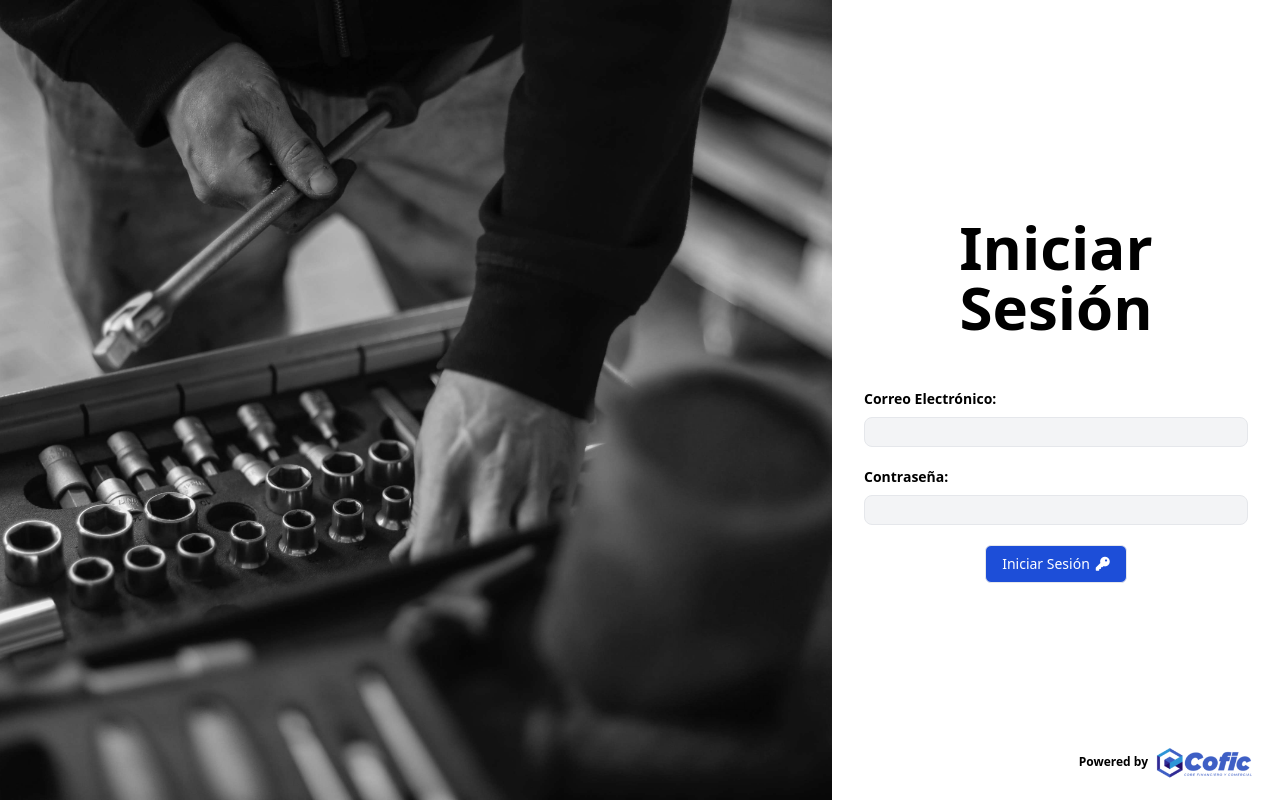
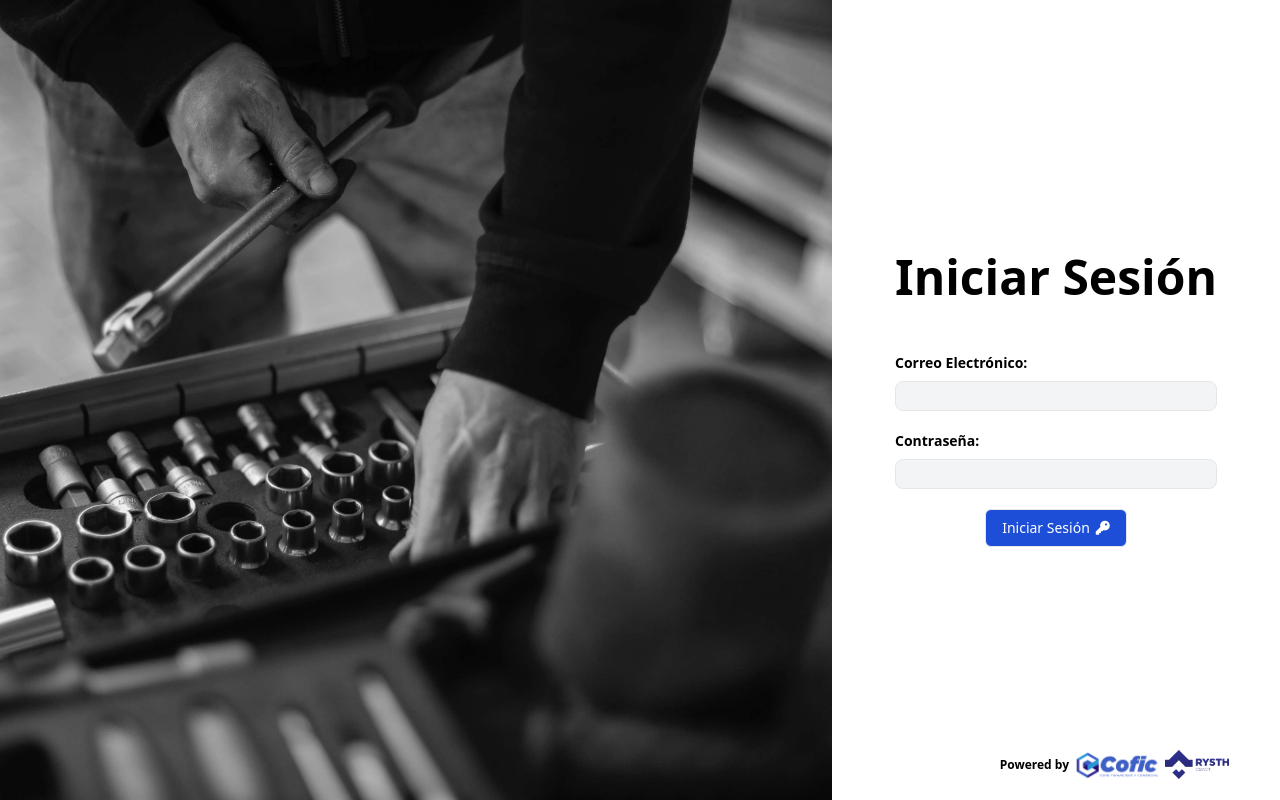
Before and after one commit to Rysth/REACT-MerkautoEC, a React (Create React App) app: page / in a window 1280 px wide. Built offline with nearby package versions, Linux system fonts and the light colour scheme.

Commit message:
Enhance design,

```diff
--- a/src/pages/Login/Login.js
+++ b/src/pages/Login/Login.js
@@ -5,7 +5,8 @@ import { useNavigate } from 'react-router-dom';
 import Input from '../../components/Forms/Input/Input';
 import LoginPicture from '../../assets/images/auto/login.jpg';
 import { changeActiveStatus } from '../../redux/slices/loginDataSlice';
-import BrandImage from '../../assets/images/brand/logo_cofic.png';
+import CoficImage from '../../assets/images/brand/logo_cofic.png';
+import RysthImage from '../../assets/images/brand/logo_rysthcraft.png';
 
 function Login() {
   const { register, handleSubmit } = useForm();
@@ -24,7 +25,7 @@ function Login() {
 
   return (
     <section className="fixed inset-0">
-      <div className="grid sm:grid-cols-[1fr_1fr] md:grid-cols-[60%_1fr] lg:grid-cols-[65%_1fr] p-4 sm:p-0 h-full sm:relative">
+      <div className="grid sm:grid-cols-[1fr_1fr] lg:grid-cols-[65%_1fr] p-4 sm:p-0 h-full sm:relative sm:bg-white">
         <picture className="absolute inset-0 bg-black sm:relative -z-10 sm:z-0">
           <img
             src={LoginPicture}
@@ -39,7 +40,7 @@ function Login() {
             onSubmit={handleSubmit(onSubmit)}
           >
             <fieldset className="mb-3 text-center">
-              <h2 className="text-4xl font-bold lg:text-6xl">Iniciar Sesión</h2>
+              <h2 className="text-4xl font-bold lg:text-5xl">Iniciar Sesión</h2>
             </fieldset>
             <ul className="grid gap-5 p-0 list-none">
               <Input
@@ -71,7 +72,7 @@ function Login() {
             </ul>
           </form>
           <footer className="absolute bottom-0 right-0 flex justify-between w-full p-5 mt-auto">
-            <div className="flex items-center justify-end w-full">
+            <div className="flex items-center justify-center w-full sm:justify-end">
               <h3 className="text-xs font-semibold pointer-events-none">
                 Powered by
               </h3>
@@ -79,9 +80,21 @@ function Login() {
                 href="https://www.asvesot.com/"
                 target="_blank"
                 rel="noopener noreferrer"
-                aria-label="Asvesot website"
+                aria-label="Asvesot Website"
               >
-                <img src={BrandImage} alt="" className="w-28" />
+                <img src={CoficImage} alt="Cofic logo" className="w-24" />
+              </a>
+              <a
+                href="https://react-rysthcraft.onrender.com/"
+                target="_blank"
+                rel="noopener noreferrer"
+                aria-label="ysthcraft Portfolio Website"
+              >
+                <img
+                  src={RysthImage}
+                  alt="Rysthcraft logo"
+                  className="w-[4rem]"
+                />
               </a>
             </div>
           </footer>
--- a/src/redux/slices/loginDataSlice.js
+++ b/src/redux/slices/loginDataSlice.js
@@ -1,7 +1,8 @@
 import { createSlice, createAsyncThunk } from '@reduxjs/toolkit';
 import { NotificationManager } from 'react-notifications';
 
-const activeStatusFromSession = sessionStorage.getItem('active');
+const activeStatusFromSession = localStorage.getItem('active');
+console.log(activeStatusFromSession);
 
 const credentials = {
   email: 'admin@merkautoec.com',
@@ -26,7 +27,7 @@ export const changeActiveStatus = createAsyncThunk(
     }
 
     NotificationManager.success('¡Ingreso Exítoso!', 'Exíto', 1500);
-    sessionStorage.setItem('active', true);
+    localStorage.setItem('active', true);
     return { ...credentials, active: true };
   },
 );
@@ -42,7 +43,7 @@ export const loginDataSlice = createSlice({
   reducers: {
     logoutFromApp: (state) => {
       state.userCredentials.active = false;
-      sessionStorage.setItem('active', state.userCredentials.active);
+      localStorage.setItem('active', state.userCredentials.active);
       NotificationManager.info('¡Muchas Gracias!', 'Información', 1500);
     },
   },
```
